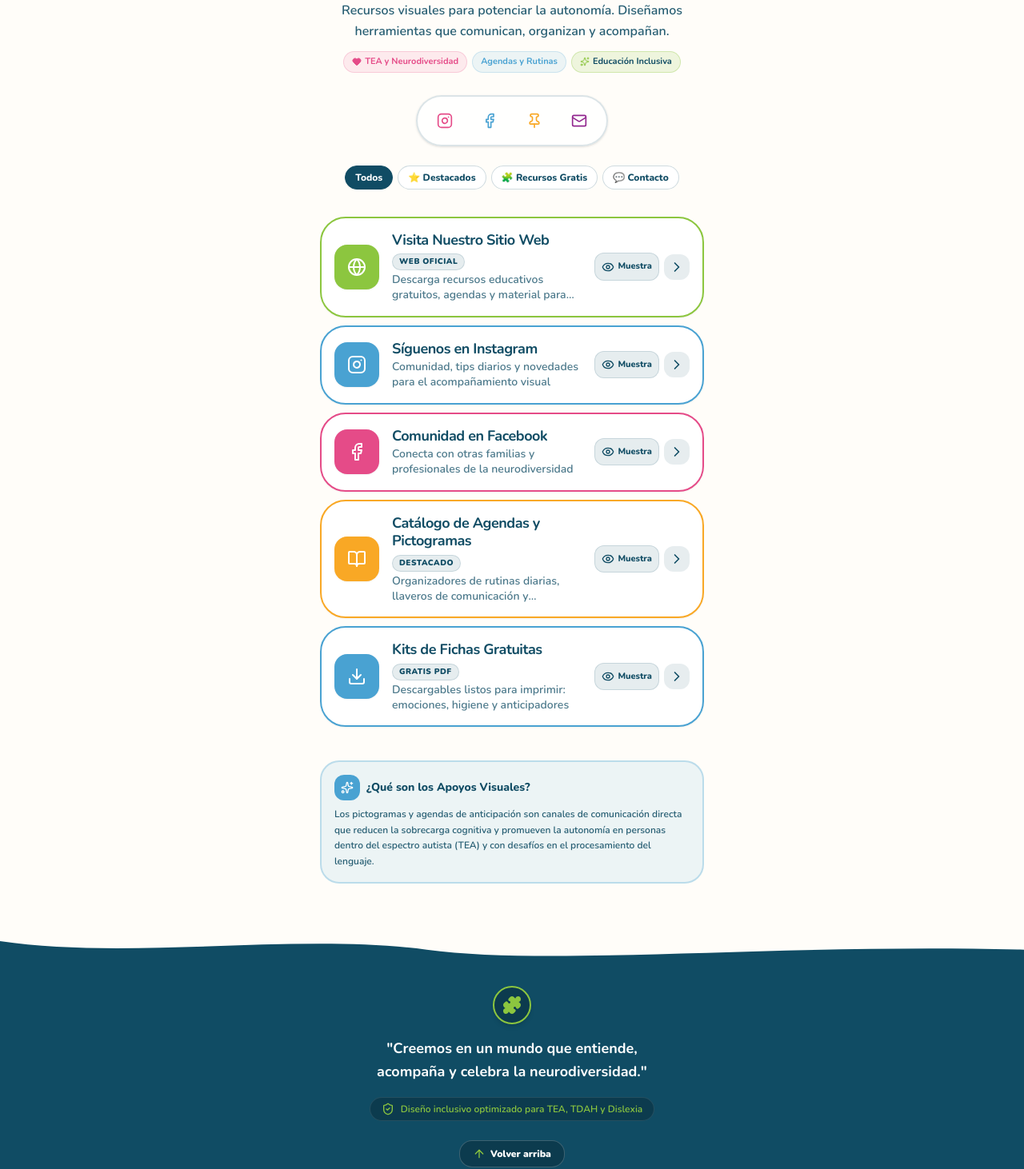
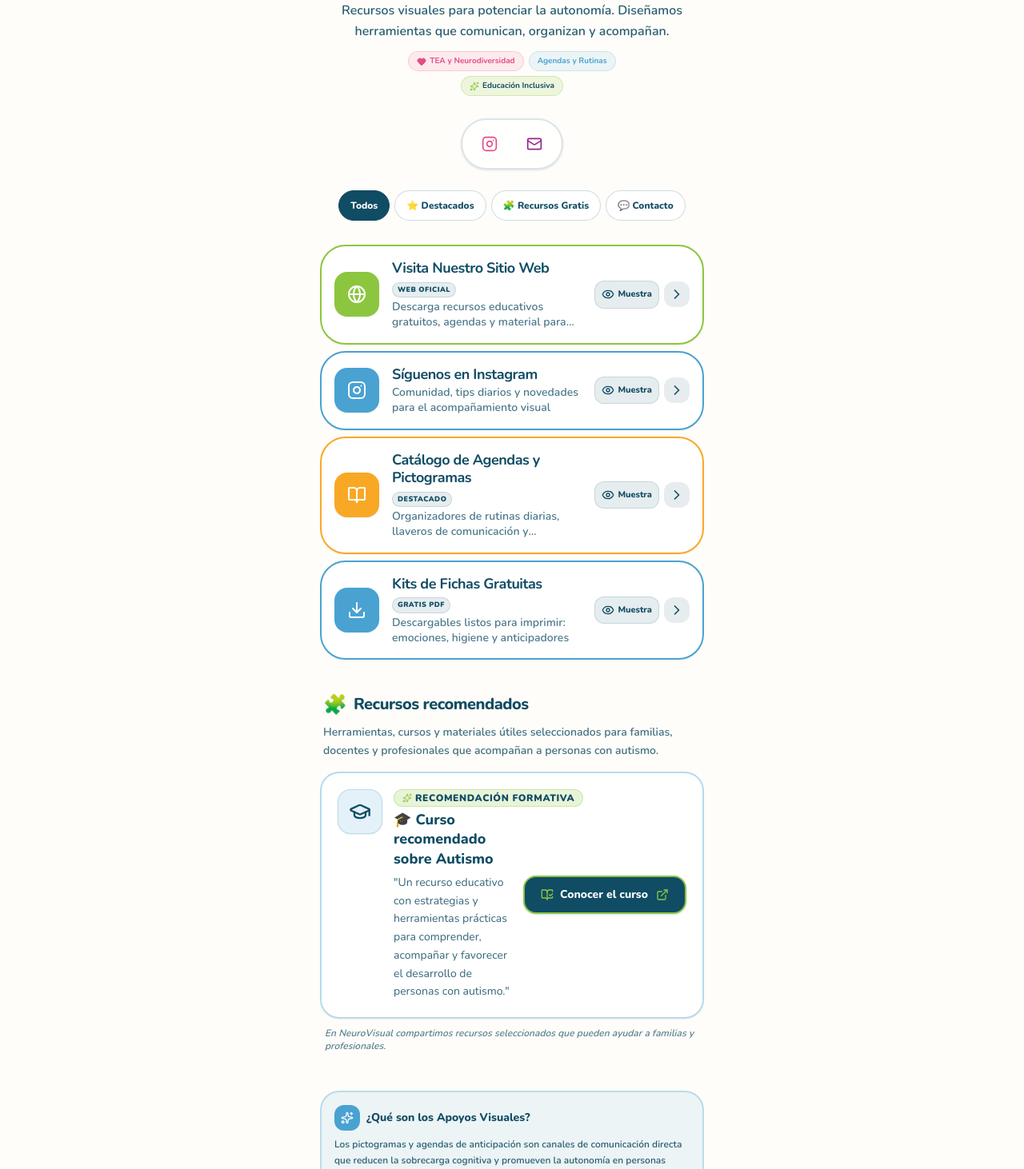
Before and after one commit to DarioDidier/neurovisual-links, a React (Vite) app: page / in a window 1280 px wide. Shown: the part 300-1762 px from the top of the page at 80% size. Built offline with nearby package versions, Linux system fonts and the light colour scheme.

Commit message:
refactor: optimize UI and remove social media links
- Add `RecommendedResources` component
- Refine layout responsiveness and mobile scrolling
- Remove unused Facebook and Pinterest social links
- Standardize CSS for better accessibility

```diff
--- a/src/App.tsx
+++ b/src/App.tsx
@@ -4,6 +4,7 @@ import { HeaderProfile } from './components/HeaderProfile';
 import { SocialBar } from './components/SocialBar';
 import { LinkButton } from './components/LinkButton';
 import { ResourceModal } from './components/ResourceModal';
+import { RecommendedResources } from './components/RecommendedResources';
 import { Footer } from './components/Footer';
 import { ReadingGuideOverlay } from './components/ReadingGuideOverlay';
 import { AccessibilityState, LinkItem } from './types';
@@ -63,7 +64,7 @@ export default function App() {
         setState={setAccessibilityState}
       />
 
-      {/* Main Content Card Container (Mobile-first centered column max-w-md / max-w-lg) */}
+      {/* Main Content Card Container (Mobile-first centered column) */}
       <main className="flex-1 max-w-md sm:max-w-lg mx-auto w-full px-3 sm:px-4 py-2 flex flex-col items-center">
         {/* Profile Header */}
         <HeaderProfile
@@ -82,18 +83,18 @@ export default function App() {
           <div className="w-full my-2 p-2.5 rounded-2xl bg-[#104C64]/5 border border-[#104C64]/15 flex items-center justify-between text-xs font-bold text-[#104C64] animate-fadeIn">
             <div className="flex items-center gap-1.5 flex-wrap">
               <ShieldCheck className="w-4 h-4 text-[#8CC63F] shrink-0" />
-              <span>Modo Adaptado Activo:</span>
-              {accessibilityState.calmMode && <span className="bg-[#8CC63F]/20 text-[#104C64] px-2 py-0.5 rounded-full text-[10px]">Calma</span>}
-              {accessibilityState.textToSpeech && <span className="bg-[#E54B88]/20 text-[#104C64] px-2 py-0.5 rounded-full text-[10px]">Lectura Voz</span>}
-              {accessibilityState.dyslexiaFont && <span className="bg-[#49A2D2]/20 text-[#104C64] px-2 py-0.5 rounded-full text-[10px]">Lectura Fácil</span>}
-              {accessibilityState.fontScale !== 'base' && <span className="bg-[#F9A825]/20 text-[#104C64] px-2 py-0.5 rounded-full text-[10px]">Texto {accessibilityState.fontScale.toUpperCase()}</span>}
+              <span className="shrink-0">Modo Adaptado:</span>
+              {accessibilityState.calmMode && <span className="bg-[#8CC63F]/20 text-[#104C64] px-2 py-0.5 rounded-full text-[10px] shrink-0">Calma</span>}
+              {accessibilityState.textToSpeech && <span className="bg-[#E54B88]/20 text-[#104C64] px-2 py-0.5 rounded-full text-[10px] shrink-0">Lectura Voz</span>}
+              {accessibilityState.dyslexiaFont && <span className="bg-[#49A2D2]/20 text-[#104C64] px-2 py-0.5 rounded-full text-[10px] shrink-0">Lectura Fácil</span>}
+              {accessibilityState.fontScale !== 'base' && <span className="bg-[#F9A825]/20 text-[#104C64] px-2 py-0.5 rounded-full text-[10px] shrink-0">Texto {accessibilityState.fontScale.toUpperCase()}</span>}
             </div>
           </div>
         )}
 
         {/* Category Filter Pills (for quick cognitive organization) */}
         <div
-          className="w-full my-3 flex items-center justify-center gap-1.5 overflow-x-auto pb-1"
+          className="w-full my-2.5 flex items-center justify-start sm:justify-center gap-1.5 overflow-x-auto no-scrollbar py-1 px-0.5 touch-pan-x"
           role="tablist"
           aria-label="Filtrar enlaces por categoría"
         >
@@ -111,7 +112,7 @@ export default function App() {
               }}
               role="tab"
               aria-selected={activeTab === tab.id}
-              className={`px-3 py-1.5 rounded-full text-xs font-extrabold transition-all border whitespace-nowrap shrink-0 ${
+              className={`px-3.5 py-2 rounded-full text-xs font-extrabold transition-all border whitespace-nowrap shrink-0 touch-manipulation active:scale-95 min-h-[38px] flex items-center justify-center ${
                 activeTab === tab.id
                   ? 'bg-[#104C64] text-white border-[#104C64] shadow-xs'
                   : 'bg-white text-[#104C64] hover:bg-gray-100 border-[#104C64]/20'
@@ -135,6 +136,14 @@ export default function App() {
             </div>
           ))}
         </div>
+
+        {/* Recommended Resources Section */}
+        {(activeTab === 'todos' || activeTab === 'recursos') && (
+          <RecommendedResources
+            onSpeak={handleSpeak}
+            calmMode={accessibilityState.calmMode}
+          />
+        )}
 
         {/* Informational Guidance Card for Parents and Educators */}
         <div className="w-full my-6 p-4 rounded-3xl bg-[#49A2D2]/10 border-2 border-[#49A2D2]/30 text-[#104C64] space-y-2">
--- a/src/components/Footer.tsx
+++ b/src/components/Footer.tsx
@@ -38,14 +38,14 @@ export const Footer: React.FC<Props> = ({ onSpeak, calmMode }) => {
             <Puzzle className="w-6 h-6 fill-current text-[#8CC63F]" />
           </div>
 
-          {/* Core Inspirational Quote requested by specification */}
-          <p className="text-base sm:text-lg font-bold leading-relaxed max-w-xs sm:max-w-sm text-white px-2">
+          {/* Core Inspirational Quote */}
+          <p className="text-sm sm:text-lg font-bold leading-relaxed max-w-xs sm:max-w-sm text-white px-2">
             "{quoteText}"
           </p>
 
           {/* Secondary Accessibility & Mission Statement */}
-          <div className="flex items-center justify-center gap-2 text-xs text-[#8CC63F] font-semibold bg-[#0C3B4E] px-3.5 py-1.5 rounded-full border border-white/10">
-            <ShieldCheck className="w-4 h-4 text-[#8CC63F]" />
+          <div className="flex items-center justify-center gap-1.5 sm:gap-2 text-[11px] sm:text-xs text-[#8CC63F] font-semibold bg-[#0C3B4E] px-3 py-1.5 rounded-full border border-white/10 max-w-full text-center">
+            <ShieldCheck className="w-4 h-4 text-[#8CC63F] shrink-0" />
             <span>Diseño inclusivo optimizado para TEA, TDAH y Dislexia</span>
           </div>
 
@@ -54,7 +54,7 @@ export const Footer: React.FC<Props> = ({ onSpeak, calmMode }) => {
             onClick={scrollToTop}
             aria-label="Volver arriba al inicio de la página"
             title="Volver arriba"
-            className="mt-2 px-4 py-2 rounded-2xl bg-[#0C3B4E] hover:bg-white/10 text-white text-xs font-black border border-white/20 flex items-center gap-1.5 transition-colors focus:outline-none"
+            className="mt-2 px-4 py-2.5 rounded-2xl bg-[#0C3B4E] hover:bg-white/10 active:scale-95 touch-manipulation text-white text-xs font-black border border-white/20 flex items-center gap-1.5 transition-all focus:outline-none min-h-[44px]"
           >
             <ArrowUp className="w-4 h-4 text-[#8CC63F]" />
             <span>Volver arriba</span>
--- a/src/components/HeaderProfile.tsx
+++ b/src/components/HeaderProfile.tsx
@@ -20,21 +20,21 @@ export const HeaderProfile: React.FC<Props> = ({ onSpeak, calmMode }) => {
 
   return (
     <div
-      className="text-center pt-6 pb-4 px-4 flex flex-col items-center select-none cursor-pointer group"
+      className="text-center pt-4 sm:pt-6 pb-3 sm:pb-4 px-2 sm:px-4 flex flex-col items-center select-none cursor-pointer group w-full"
       onClick={handleHeaderClick}
       role="banner"
       aria-label="Perfil de NeuroVisual"
     >
       {/* Circular Avatar Container with soft rainbow border */}
-      <div className="relative mb-4">
+      <div className="relative mb-3 sm:mb-4">
         {/* Decorative rainbow halo ring */}
-        <div className={`absolute -inset-1.5 rounded-full opacity-80 blur-sm transition-all group-hover:scale-105 ${
+        <div className={`absolute -inset-1.5 rounded-full opacity-80 blur-xs transition-all group-hover:scale-105 ${
           calmMode
             ? 'bg-[#9EC079]'
             : 'bg-gradient-to-tr from-[#E54B88] via-[#8CC63F] to-[#49A2D2]'
         }`} />
 
-        <div className="relative w-28 h-28 sm:w-32 sm:h-32 rounded-full p-1 bg-[#FFFDF9] shadow-lg border-4 border-[#104C64] overflow-hidden flex items-center justify-center">
+        <div className="relative w-24 h-24 xs:w-28 xs:h-28 sm:w-32 sm:h-32 rounded-full p-1 bg-[#FFFDF9] shadow-lg border-4 border-[#104C64] overflow-hidden flex items-center justify-center">
           <img
             src={LOGO_URL}
             alt="Isotipo de NeuroVisual: Cerebro de rompecabezas multicolor amigable"
@@ -50,7 +50,7 @@ export const HeaderProfile: React.FC<Props> = ({ onSpeak, calmMode }) => {
             }}
           />
           <div className="hidden flex-col items-center justify-center text-white">
-            <Puzzle className="w-12 h-12 text-[#8CC63F]" />
+            <Puzzle className="w-10 h-10 sm:w-12 sm:h-12 text-[#8CC63F]" />
             <span className="text-[10px] font-black uppercase text-[#49A2D2]">NeuroVisual</span>
           </div>
         </div>
@@ -60,12 +60,12 @@ export const HeaderProfile: React.FC<Props> = ({ onSpeak, calmMode }) => {
           className="absolute -bottom-1 -right-1 bg-[#8CC63F] text-[#104C64] p-1.5 rounded-full border-2 border-white shadow-md flex items-center justify-center"
           title="Inclusión y Neurodiversidad"
         >
-          <Puzzle className="w-4 h-4 fill-current text-[#104C64]" />
+          <Puzzle className="w-3.5 h-3.5 sm:w-4 sm:h-4 fill-current text-[#104C64]" />
         </div>
       </div>
 
-      {/* Main Title "NeuroVisual" (Neuro in dark blue, Visual in rainbow gradient) */}
-      <h1 className="text-3xl sm:text-4xl font-extrabold tracking-tight mb-2 flex items-center justify-center gap-1">
+      {/* Main Title "NeuroVisual" */}
+      <h1 className="text-2xl xs:text-3xl sm:text-4xl font-extrabold tracking-tight mb-2 flex items-center justify-center gap-1">
         <span className="text-[#104C64] font-extrabold">Neuro</span>
         <span className={`font-extrabold ${
           calmMode
@@ -77,20 +77,20 @@ export const HeaderProfile: React.FC<Props> = ({ onSpeak, calmMode }) => {
       </h1>
 
       {/* Short Bio / Subtitle */}
-      <p className="max-w-xs sm:max-w-md text-sm sm:text-base text-[#104C64]/90 font-semibold leading-relaxed mb-3">
+      <p className="max-w-xs sm:max-w-md text-xs xs:text-sm sm:text-base text-[#104C64]/90 font-semibold leading-relaxed mb-3 px-1">
         {bioText}
       </p>
 
       {/* Category Pills / Badges for accessibility and trust */}
-      <div className="flex flex-wrap items-center justify-center gap-1.5 text-[11px] font-bold">
-        <span className="px-2.5 py-1 rounded-full bg-[#E54B88]/10 text-[#E54B88] border border-[#E54B88]/20 flex items-center gap-1">
+      <div className="flex flex-wrap items-center justify-center gap-1.5 text-[10px] xs:text-[11px] font-bold w-full max-w-sm">
+        <span className="px-2.5 py-1 rounded-full bg-[#E54B88]/10 text-[#E54B88] border border-[#E54B88]/20 flex items-center gap-1 shrink-0">
           <Heart className="w-3 h-3 fill-current" />
           TEA y Neurodiversidad
         </span>
-        <span className="px-2.5 py-1 rounded-full bg-[#49A2D2]/10 text-[#49A2D2] border border-[#49A2D2]/20">
+        <span className="px-2.5 py-1 rounded-full bg-[#49A2D2]/10 text-[#49A2D2] border border-[#49A2D2]/20 shrink-0">
           Agendas y Rutinas
         </span>
-        <span className="px-2.5 py-1 rounded-full bg-[#8CC63F]/15 text-[#104C64] border border-[#8CC63F]/30 flex items-center gap-1">
+        <span className="px-2.5 py-1 rounded-full bg-[#8CC63F]/15 text-[#104C64] border border-[#8CC63F]/30 flex items-center gap-1 shrink-0">
           <Sparkles className="w-3 h-3 text-[#8CC63F]" />
           Educación Inclusiva
         </span>
--- a/src/components/LinkButton.tsx
+++ b/src/components/LinkButton.tsx
@@ -2,7 +2,6 @@ import React from 'react';
 import {
   Globe,
   Instagram,
-  Facebook,
   BookOpen,
   MessageCircle,
   Youtube,
@@ -28,8 +27,6 @@ export const LinkButton: React.FC<Props> = ({ link, onSpeak, calmMode, onPreview
         return <Globe className="w-6 h-6" />;
       case 'Instagram':
         return <Instagram className="w-6 h-6" />;
-      case 'Facebook':
-        return <Facebook className="w-6 h-6" />;
       case 'BookOpen':
         return <BookOpen className="w-6 h-6" />;
       case 'MessageCircle':
@@ -134,8 +131,8 @@ export const LinkButton: React.FC<Props> = ({ link, onSpeak, calmMode, onPreview
   const styleObj = getColorStyles(link.color);
 
   return (
-    <div className="w-full my-2.5 relative group">
-      {/* Main Link Card Button with rounded-[32px] per Natural Tones theme */}
+    <div className="w-full my-2 relative group">
+      {/* Main Link Card Button */}
       <a
         href={link.url}
         target={link.url === '#' ? '_self' : '_blank'}
@@ -149,36 +146,36 @@ export const LinkButton: React.FC<Props> = ({ link, onSpeak, calmMode, onPreview
         onMouseEnter={handleMouseEnterOrFocus}
         onFocus={handleMouseEnterOrFocus}
         aria-label={`${link.title}: ${link.subtitle}.${link.url === '#' ? '' : ' Se abre en una ventana nueva.'}`}
-        className={`w-full min-h-[76px] sm:min-h-[82px] p-3.5 sm:p-4 rounded-[32px] shadow-xs flex items-center justify-between gap-3 transition-all duration-200 transform focus:outline-none ${
+        className={`w-full min-h-[72px] sm:min-h-[82px] p-3 sm:p-4 rounded-2xl sm:rounded-[32px] shadow-xs flex items-center justify-between gap-2.5 sm:gap-3 transition-all duration-200 transform focus:outline-none touch-manipulation active:scale-[0.98] ${
           calmMode ? '' : 'hover:-translate-y-0.5'
         } ${styleObj.card}`}
       >
         {/* Left Badge / Icon Container */}
-        <div className="flex items-center gap-3.5 sm:gap-4 flex-1 min-w-0">
-          <div className={`w-12 h-12 sm:w-14 sm:h-14 rounded-2xl flex items-center justify-center shrink-0 shadow-xs font-bold transition-transform group-hover:scale-105 ${styleObj.iconBg}`}>
+        <div className="flex items-center gap-2.5 xs:gap-3.5 sm:gap-4 flex-1 min-w-0">
+          <div className={`w-11 h-11 xs:w-12 xs:h-12 sm:w-14 sm:h-14 rounded-xl sm:rounded-2xl flex items-center justify-center shrink-0 shadow-xs font-bold transition-transform group-hover:scale-105 ${styleObj.iconBg}`}>
             {getIcon(link.iconName)}
           </div>
 
           {/* Text Content */}
-          <div className="flex flex-col text-left flex-1 min-w-0 pr-1">
+          <div className="flex flex-col text-left flex-1 min-w-0 pr-0.5">
             <div className="flex items-center gap-1.5 flex-wrap">
-              <span className="font-bold text-base sm:text-lg leading-tight tracking-tight text-[#104C64]">
+              <span className="font-bold text-sm xs:text-base sm:text-lg leading-tight tracking-tight text-[#104C64]">
                 {link.title}
               </span>
               {link.badgeText && (
-                <span className="text-[10px] font-black uppercase tracking-wider px-2 py-0.5 rounded-full bg-[#104C64]/10 text-[#104C64] border border-[#104C64]/15 shrink-0">
+                <span className="text-[9px] xs:text-[10px] font-black uppercase tracking-wider px-1.5 py-0.5 rounded-full bg-[#104C64]/10 text-[#104C64] border border-[#104C64]/15 shrink-0">
                   {link.badgeText}
                 </span>
               )}
             </div>
-            <span className="text-xs sm:text-sm font-semibold text-[#104C64]/75 leading-snug mt-0.5 line-clamp-2">
+            <span className="text-[11px] xs:text-xs sm:text-sm font-semibold text-[#104C64]/75 leading-snug mt-0.5 line-clamp-2">
               {link.subtitle}
             </span>
           </div>
         </div>
 
         {/* Action Icon / Chevron */}
-        <div className="flex items-center gap-1.5 shrink-0 pl-1">
+        <div className="flex items-center gap-1.5 shrink-0 pl-0.5">
           {link.modalPreviewType && onPreviewClick && (
             <button
               type="button"
@@ -197,19 +194,19 @@ export const LinkButton: React.FC<Props> = ({ link, onSpeak, calmMode, onPreview
             </button>
           )}
 
-          <div className="w-8 h-8 rounded-xl bg-[#104C64]/10 flex items-center justify-center text-[#104C64] group-hover:translate-x-1 transition-transform">
-            <ChevronRight className="w-5 h-5" />
+          <div className="w-7 h-7 sm:w-8 sm:h-8 rounded-lg sm:rounded-xl bg-[#104C64]/10 flex items-center justify-center text-[#104C64] group-hover:translate-x-1 transition-transform shrink-0">
+            <ChevronRight className="w-4 h-4 sm:w-5 sm:h-5" />
           </div>
         </div>
       </a>
 
       {/* Mobile-friendly secondary preview button if available */}
       {link.modalPreviewType && onPreviewClick && (
-        <div className="sm:hidden flex justify-end -mt-1 mr-3">
+        <div className="sm:hidden flex justify-end -mt-1 mr-2">
           <button
             type="button"
             onClick={() => onPreviewClick(link)}
-            className="text-[11px] font-black text-[#104C64] bg-white/90 hover:bg-white px-2.5 py-1 rounded-full border border-[#104C64]/20 shadow-xs flex items-center gap-1"
+            className="text-[10px] xs:text-[11px] font-black text-[#104C64] bg-white/95 hover:bg-white px-3 py-1 rounded-full border border-[#104C64]/20 shadow-xs flex items-center gap-1 touch-manipulation active:scale-95"
           >
             <Sparkles className="w-3 h-3 text-[#E54B88]" />
             <span>Ver Muestra Interactiva</span>
--- /dev/null
+++ b/src/components/RecommendedResources.tsx
@@ -0,0 +1,99 @@
+import React from 'react';
+import { GraduationCap, ExternalLink, Sparkles, BookOpenCheck } from 'lucide-react';
+
+interface Props {
+  onSpeak?: (text: string) => void;
+  calmMode?: boolean;
+}
+
+export const RecommendedResources: React.FC<Props> = ({ onSpeak, calmMode }) => {
+  const handleMouseEnterOrFocus = () => {
+    if (onSpeak) {
+      onSpeak("Recursos recomendados. Curso recomendado sobre Autismo.");
+    }
+  };
+
+  return (
+    <section
+      className="w-full my-6 text-left"
+      aria-label="Recursos recomendados"
+    >
+      {/* Section Header */}
+      <div className="flex items-center gap-2 mb-2 px-1">
+        <span className="text-xl sm:text-2xl" role="img" aria-label="Pieza de rompecabezas">🧩</span>
+        <h2 className="text-lg sm:text-xl font-extrabold text-[#104C64] tracking-tight">
+          Recursos recomendados
+        </h2>
+      </div>
+
+      {/* Section Description */}
+      <p className="text-xs sm:text-sm font-semibold text-[#104C64]/80 mb-3.5 px-1 leading-relaxed">
+        Herramientas, cursos y materiales útiles seleccionados para familias, docentes y profesionales que acompañan a personas con autismo.
+      </p>
+
+      {/* Main Educational Recommendation Card */}
+      <div
+        onMouseEnter={handleMouseEnterOrFocus}
+        onFocus={handleMouseEnterOrFocus}
+        className={`w-full p-4 sm:p-5 rounded-3xl transition-all duration-200 border-2 ${
+          calmMode
+            ? 'bg-[#FAF8F5] border-[#8EBEDC]/60 text-[#104C64]'
+            : 'bg-white border-[#49A2D2]/40 shadow-xs hover:border-[#49A2D2] text-[#104C64]'
+        }`}
+      >
+        <div className="flex flex-col sm:flex-row sm:items-center justify-between gap-4">
+          {/* Content Left */}
+          <div className="flex items-start gap-3.5 flex-1 min-w-0">
+            {/* Icon badge */}
+            <div className={`w-12 h-12 sm:w-14 sm:h-14 rounded-2xl flex items-center justify-center shrink-0 shadow-xs ${
+              calmMode ? 'bg-[#8EBEDC]/25 text-[#104C64]' : 'bg-[#49A2D2]/15 text-[#104C64] border border-[#49A2D2]/30'
+            }`}>
+              <GraduationCap className="w-6 h-6 sm:w-7 sm:h-7 text-[#104C64]" />
+            </div>
+
+            <div className="space-y-1 flex-1 min-w-0">
+              <div className="flex items-center gap-2 flex-wrap">
+                <span className="text-xs font-black uppercase tracking-wider px-2.5 py-0.5 rounded-full bg-[#8CC63F]/20 text-[#104C64] border border-[#8CC63F]/30 shrink-0 flex items-center gap-1">
+                  <Sparkles className="w-3 h-3 text-[#8CC63F]" />
+                  Recomendación Formativa
+                </span>
+              </div>
+
+              <h3 className="text-base sm:text-lg font-extrabold text-[#104C64] leading-snug">
+                🎓 Curso recomendado sobre Autismo
+              </h3>
+
+              <p className="text-xs sm:text-sm font-medium text-[#104C64]/85 leading-relaxed pt-0.5">
+                "Un recurso educativo con estrategias y herramientas prácticas para comprender, acompañar y favorecer el desarrollo de personas con autismo."
+              </p>
+            </div>
+          </div>
+
+          {/* Action Button */}
+          <div className="sm:self-center shrink-0 pt-1 sm:pt-0">
+            <a
+              href="https://go.hotmart.com/P106916307K"
+              target="_blank"
+              rel="noopener noreferrer"
+              aria-label="Conocer el curso recomendado sobre Autismo (se abre en una ventana nueva)"
+              className={`w-full sm:w-auto px-5 py-3 rounded-2xl font-extrabold text-xs sm:text-sm flex items-center justify-center gap-2 transition-all duration-200 border-2 active:scale-95 touch-manipulation min-h-[46px] ${
+                calmMode
+                  ? 'bg-[#2A5262] text-white border-[#2A5262] hover:bg-[#104C64]'
+                  : 'bg-[#104C64] text-white border-[#8CC63F] hover:bg-[#0c394b] shadow-sm'
+              }`}
+            >
+              <BookOpenCheck className="w-4 h-4 text-[#8CC63F]" />
+              <span>Conocer el curso</span>
+              <ExternalLink className="w-4 h-4 text-[#8CC63F] ml-0.5" />
+            </a>
+          </div>
+        </div>
+      </div>
+
+      {/* Educational Disclaimer / Footer Note */}
+      <p className="text-[11px] sm:text-xs text-[#104C64]/70 font-semibold mt-2.5 px-1.5 italic text-center sm:text-left">
+        En NeuroVisual compartimos recursos seleccionados que pueden ayudar a familias y profesionales.
+      </p>
+    </section>
+  );
+};
--- a/src/components/SocialBar.tsx
+++ b/src/components/SocialBar.tsx
@@ -1,5 +1,5 @@
 import React from 'react';
-import { Instagram, Facebook, Youtube, Pin, MessageCircle, Mail } from 'lucide-react';
+import { Instagram, Youtube, MessageCircle, Mail } from 'lucide-react';
 import { SOCIAL_LINKS } from '../data/links';
 import { SocialItem } from '../types';
 
@@ -13,12 +13,8 @@ export const SocialBar: React.FC<Props> = ({ onSpeak, calmMode }) => {
     switch (iconName) {
       case 'Instagram':
         return <Instagram className="w-5 h-5" />;
-      case 'Facebook':
-        return <Facebook className="w-5 h-5" />;
       case 'Youtube':
         return <Youtube className="w-5 h-5" />;
-      case 'Pin':
-        return <Pin className="w-5 h-5" />;
       case 'MessageCircle':
         return <MessageCircle className="w-5 h-5" />;
       case 'Mail':
--- a/src/data/links.ts
+++ b/src/data/links.ts
@@ -20,16 +20,6 @@ export const MAIN_LINKS: LinkItem[] = [
     url: 'https://www.instagram.com/neurovisualtea/',
     color: 'blue',
     iconName: 'Instagram',
-    category: 'redes',
-    modalPreviewType: 'community'
-  },
-  {
-    id: 'link-facebook',
-    title: 'Comunidad en Facebook',
-    subtitle: 'Conecta con otras familias y profesionales de la neurodiversidad',
-    url: '#',
-    color: 'pink',
-    iconName: 'Facebook',
     category: 'redes',
     modalPreviewType: 'community'
   },
@@ -65,22 +55,6 @@ export const SOCIAL_LINKS: SocialItem[] = [
     iconName: 'Instagram',
     color: '#E54B88',
     ariaLabel: 'Visitar perfil de NeuroVisual en Instagram (se abre en ventana externa)'
-  },
-  {
-    id: 'social-facebook',
-    name: 'Facebook',
-    url: '#',
-    iconName: 'Facebook',
-    color: '#49A2D2',
-    ariaLabel: 'Página de NeuroVisual en Facebook'
-  },
-  {
-    id: 'social-pinterest',
-    name: 'Pinterest',
-    url: 'https://pinterest.com/neurovisual',
-    iconName: 'Pin',
-    color: '#F9A825',
-    ariaLabel: 'Visitar tableros de NeuroVisual en Pinterest (se abre en ventana externa)'
   },
   {
     id: 'social-email',
--- a/src/index.css
+++ b/src/index.css
@@ -26,7 +26,19 @@
     background-color: var(--bg-main);
     color: var(--text-primary);
     font-family: 'Nunito', 'Quicksand', system-ui, -apple-system, sans-serif;
+    -webkit-tap-highlight-color: transparent;
+    overflow-x: hidden;
   }
+}
+
+/* Hide scrollbars for clean horizontal sliding on mobile */
+.no-scrollbar::-webkit-scrollbar {
+  display: none;
+}
+.no-scrollbar {
+  -ms-overflow-style: none;
+  scrollbar-width: none;
+  -webkit-overflow-scrolling: touch;
 }
 
 /* Modo Calma (Calm Mode) - Ultra sensory friendly desaturated pastel style */
```
Also changed, not shown: public/404.html (+11 -5 lines), src/components/ResourceModal.tsx (+33 -33 lines), 1 other file (tests, documents, lock files or other folders).
